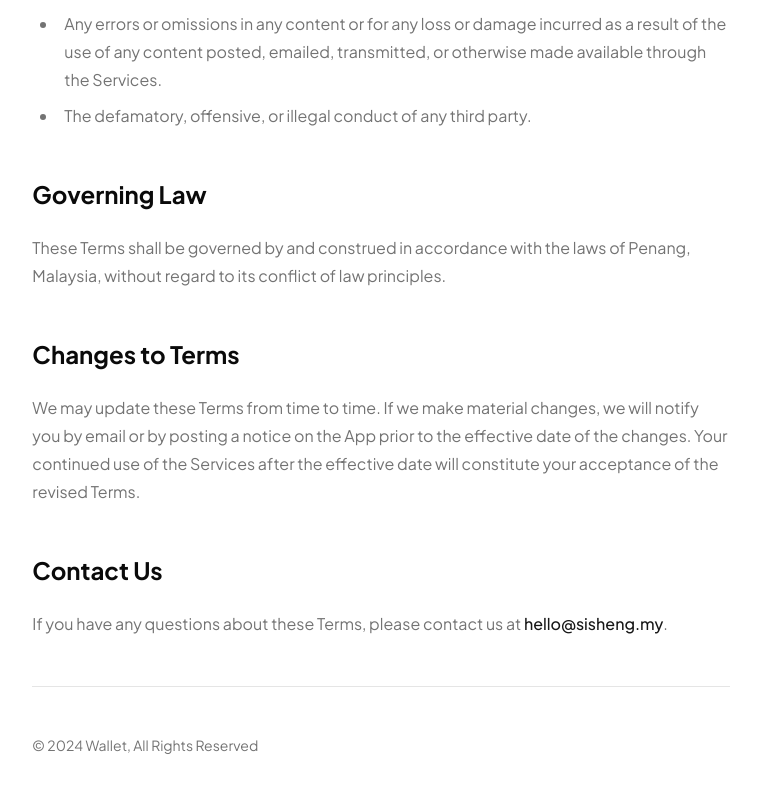
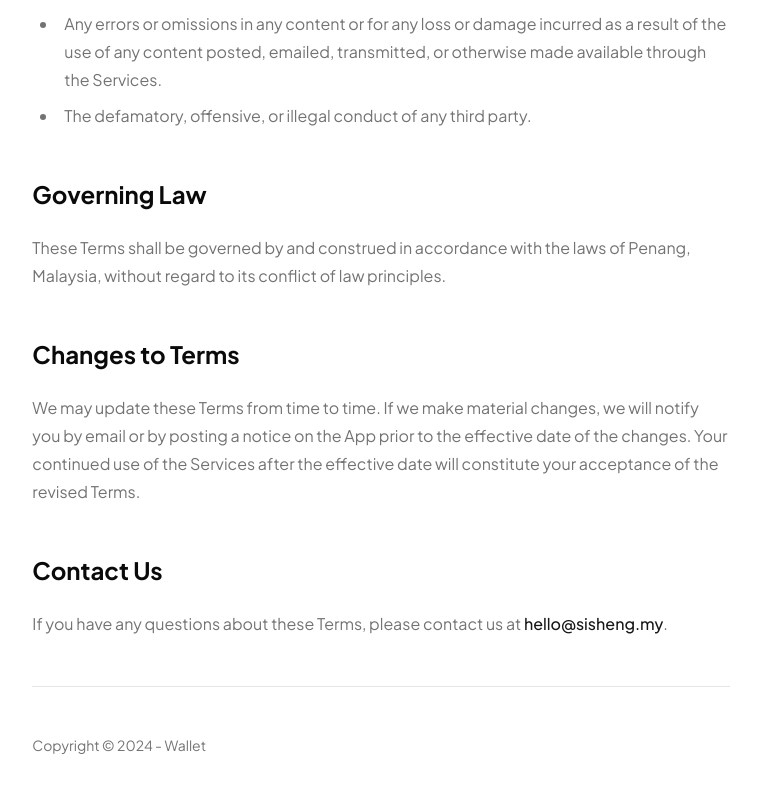
Before and after one commit to sisheng1998/wallet, a Next.js app: page /terms-of-service in a window 1280 px wide. Shown: the part 3220-4013 px from the top of the page, without its empty margins (259-1016 px from the left). Built offline with nearby package versions, Linux system fonts and the light colour scheme.

Commit message:
update copyright

```diff
--- a/src/app/(compliance)/layout.tsx
+++ b/src/app/(compliance)/layout.tsx
@@ -17,7 +17,7 @@ const Layout = ({ children }: { children: React.ReactNode }) => (
     <hr className="bg-border" />
 
     <p className="text-sm text-muted-foreground">
-      © {new Date().getFullYear()} Wallet, All Rights Reserved
+      Copyright © {new Date().getFullYear()} - Wallet
     </p>
   </main>
 )
--- a/src/emails/templates/_components/Footer.tsx
+++ b/src/emails/templates/_components/Footer.tsx
@@ -8,7 +8,7 @@ const Footer = () => (
     </Text>
 
     <Text className="mb-0 mt-3 text-xs">
-      © {new Date().getFullYear()} Wallet, All Rights Reserved
+      Copyright © {new Date().getFullYear()} - Wallet
     </Text>
   </Container>
 )
```
